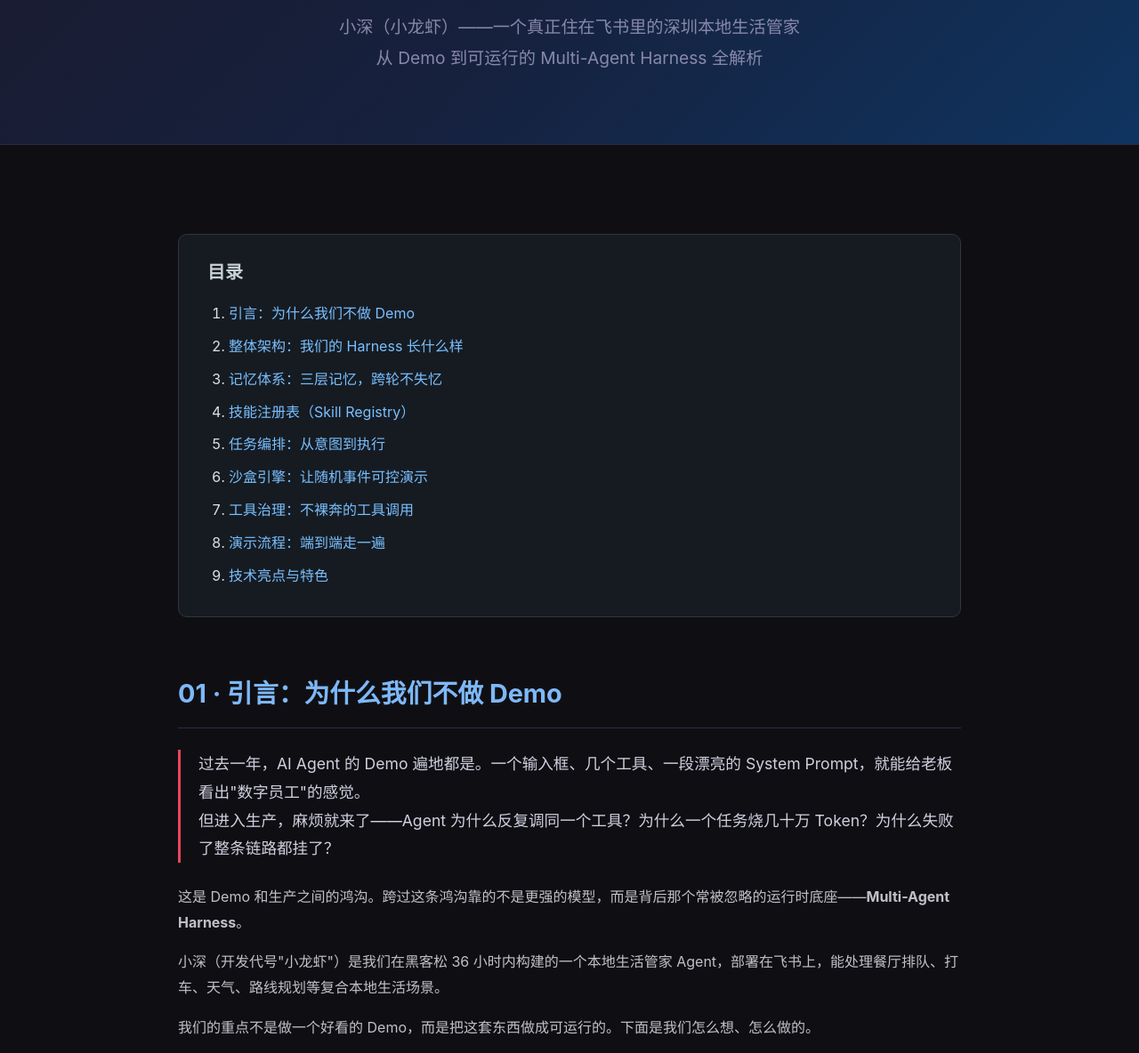
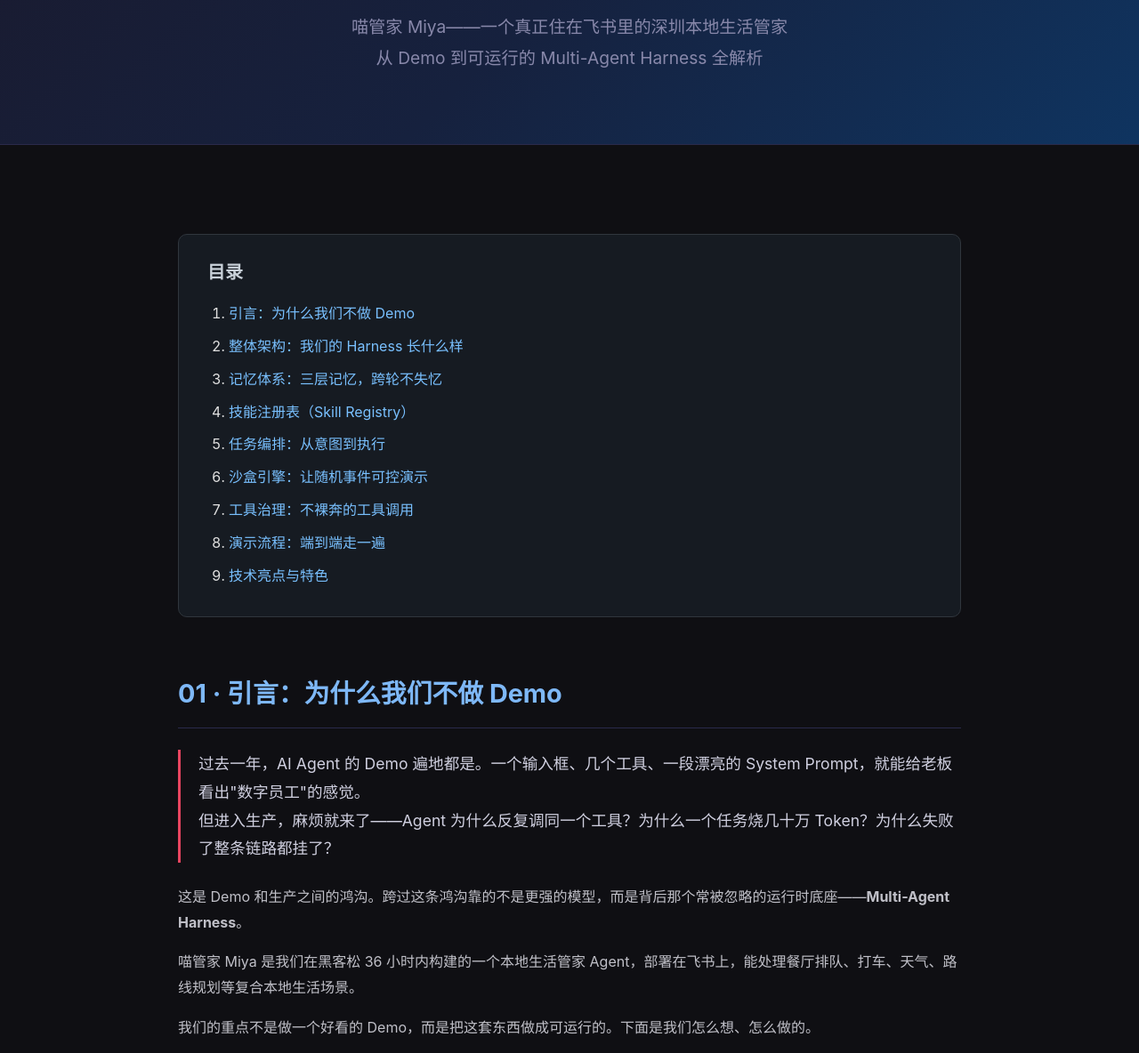
Before and after one commit to caroline1677/miya-guanjia-openclaw, a plain HTML site: page docs/technical-doc.html in a window 1280 px wide. Shown: the part 216-1400 px from the top of the page at 89% size. Drawn offline with Linux system fonts and the light colour scheme.

Commit message:
docs: 项目名统一为喵管家 Miya（移除旧代号小深/小龙虾）

```diff
--- a/docs/technical-doc.html
+++ b/docs/technical-doc.html
@@ -3,7 +3,7 @@
 <head>
 <meta charset="UTF-8">
 <meta name="viewport" content="width=device-width, initial-scale=1.0">
-<title>小深 · 技术文档 — Agent 很热闹，生产现场很骨感</title>
+<title>喵管家 Miya · 技术文档 — Agent 很热闹，生产现场很骨感</title>
 <style>
   * { margin: 0; padding: 0; box-sizing: border-box; }
   body { font-family: -apple-system, BlinkMacSystemFont, 'PingFang SC', 'Noto Sans SC', sans-serif; background: #0f0f13; color: #e0e0e0; line-height: 1.8; }
@@ -56,7 +56,7 @@
 <div class="hero">
   <div class="badge">美团黑客松 2026 · 技术文档</div>
   <h1>Agent 很热闹，生产现场很骨感</h1>
-  <p class="subtitle">小深（小龙虾）——一个真正住在飞书里的深圳本地生活管家<br>从 Demo 到可运行的 Multi-Agent Harness 全解析</p>
+  <p class="subtitle">喵管家 Miya——一个真正住在飞书里的深圳本地生活管家<br>从 Demo 到可运行的 Multi-Agent Harness 全解析</p>
 </div>
 
 <div class="container">
@@ -86,7 +86,7 @@
 
   <p>这是 Demo 和生产之间的鸿沟。跨过这条鸿沟靠的不是更强的模型，而是背后那个常被忽略的运行时底座——<strong>Multi-Agent Harness</strong>。</p>
 
-  <p>小深（开发代号"小龙虾"）是我们在黑客松 36 小时内构建的一个本地生活管家 Agent，部署在飞书上，能处理餐厅排队、打车、天气、路线规划等复合本地生活场景。</p>
+  <p>喵管家 Miya 是我们在黑客松 36 小时内构建的一个本地生活管家 Agent，部署在飞书上，能处理餐厅排队、打车、天气、路线规划等复合本地生活场景。</p>
 
   <p>我们的重点不是做一个好看的 Demo，而是把这套东西做成可运行的。下面是我们怎么想、怎么做的。</p>
 
@@ -504,7 +504,7 @@ curl -X POST http://localhost:5001/admin/set \
   </div>
 
   <hr class="divider">
-  <p style="text-align:center;color:#6b7280;font-size:0.9em;">小深 · 深圳本地生活管家 · 美团黑客松 2026 · Team: 何晴 / 张景仪 / 钱梓淇</p>
+  <p style="text-align:center;color:#6b7280;font-size:0.9em;">喵管家 Miya · 深圳本地生活管家 · 美团黑客松 2026 · Team: 何晴 / 张景仪 / 钱梓淇</p>
   <p style="text-align:center;color:#6b7280;font-size:0.85em;margin-top:8px;">部署：腾讯云 43.136.88.201 · 框架：OpenClaw · 模型：LongCat-2.0-Preview</p>
 
 </div>
```
Also changed, not shown: README.md, docs/README.md.
